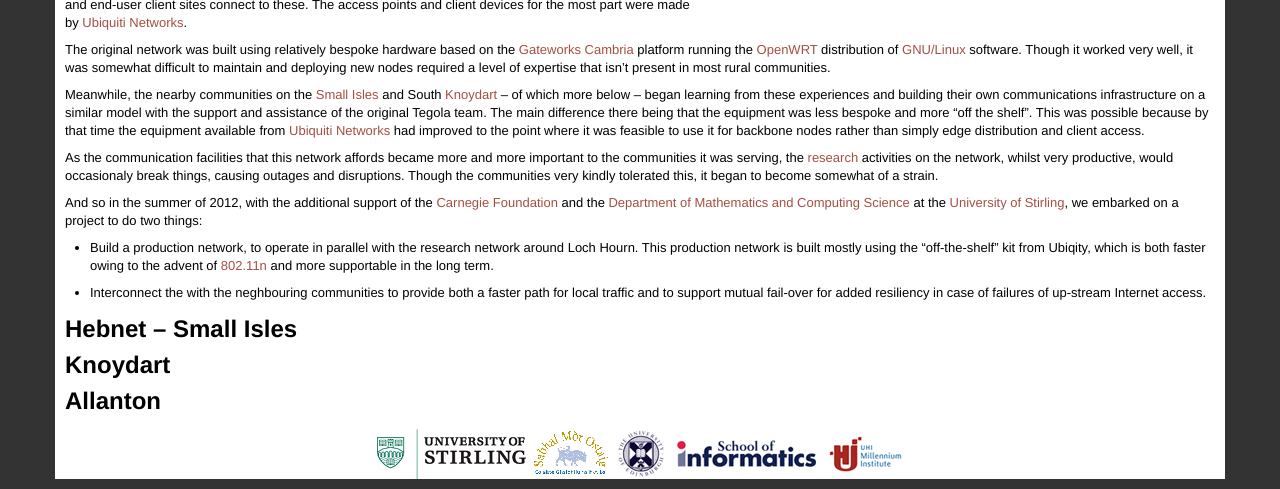
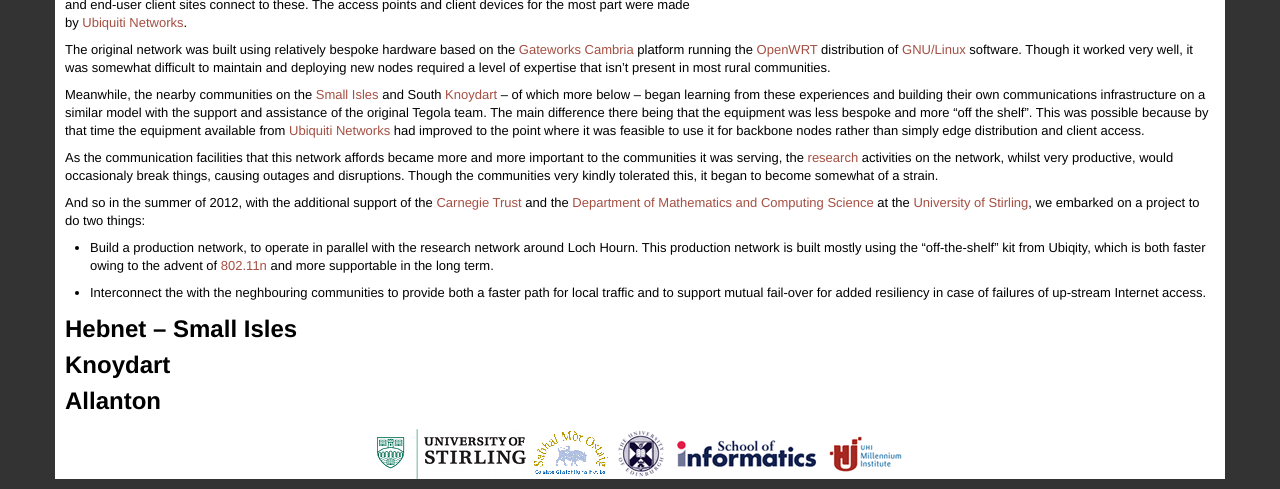
Before and after one commit to tegola-hubs/tegola-hubs.github.com, a Jekyll site: the page built from networks.md, in a window 1280 px wide and 1031 px high, cut to the strip 542-1031 px from the top of the window. Built offline with Jekyll 4.4.1, drawn with Linux system fonts in a browser that asks for light colours.

Commit message:
carnegie *trust* not foundation

```diff
--- a/networks.md
+++ b/networks.md
@@ -63,7 +63,7 @@
 very kindly tolerated this, it began to become somewhat of a strain.
 
 And so in the summer of 2012, with the additional support of the
-[Carnegie Foundation] and the [Department of Mathematics and Computing
+[Carnegie Trust] and the [Department of Mathematics and Computing
 Science] at the [University of Stirling], we embarked on a project to
 do two things:
 
@@ -100,7 +100,7 @@
 [University of Stirling]: http://www.stir.ac.uk
 [Department of Mathematics and Computing Science]: http://www.cs.stir.ac.uk/
 [802.11n]: http://wikipedia.org/802.11n
-[Carnegie Foundation]: http://www.carnegie-trust.org/
+[Carnegie Trust]: http://www.carnegie-trust.org/
 
 Hebnet -- Small Isles
 ---------------------
```
